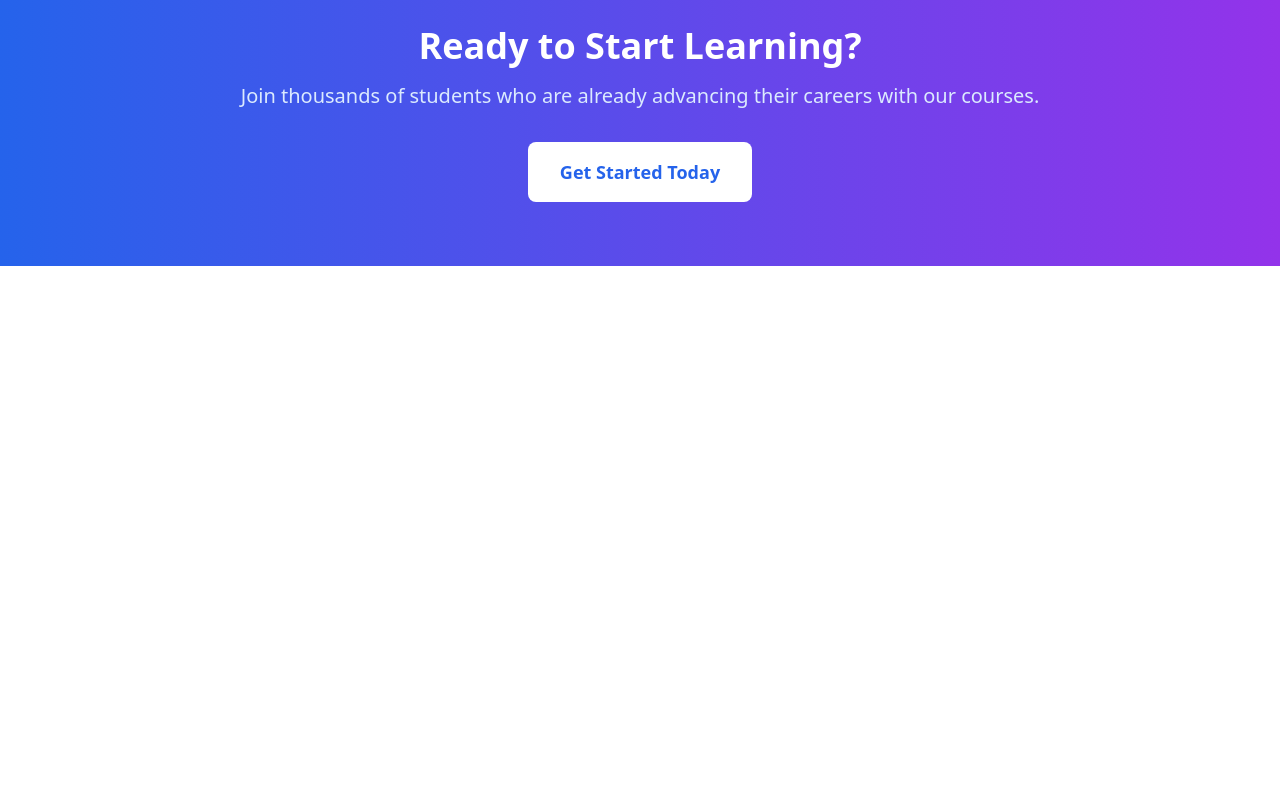
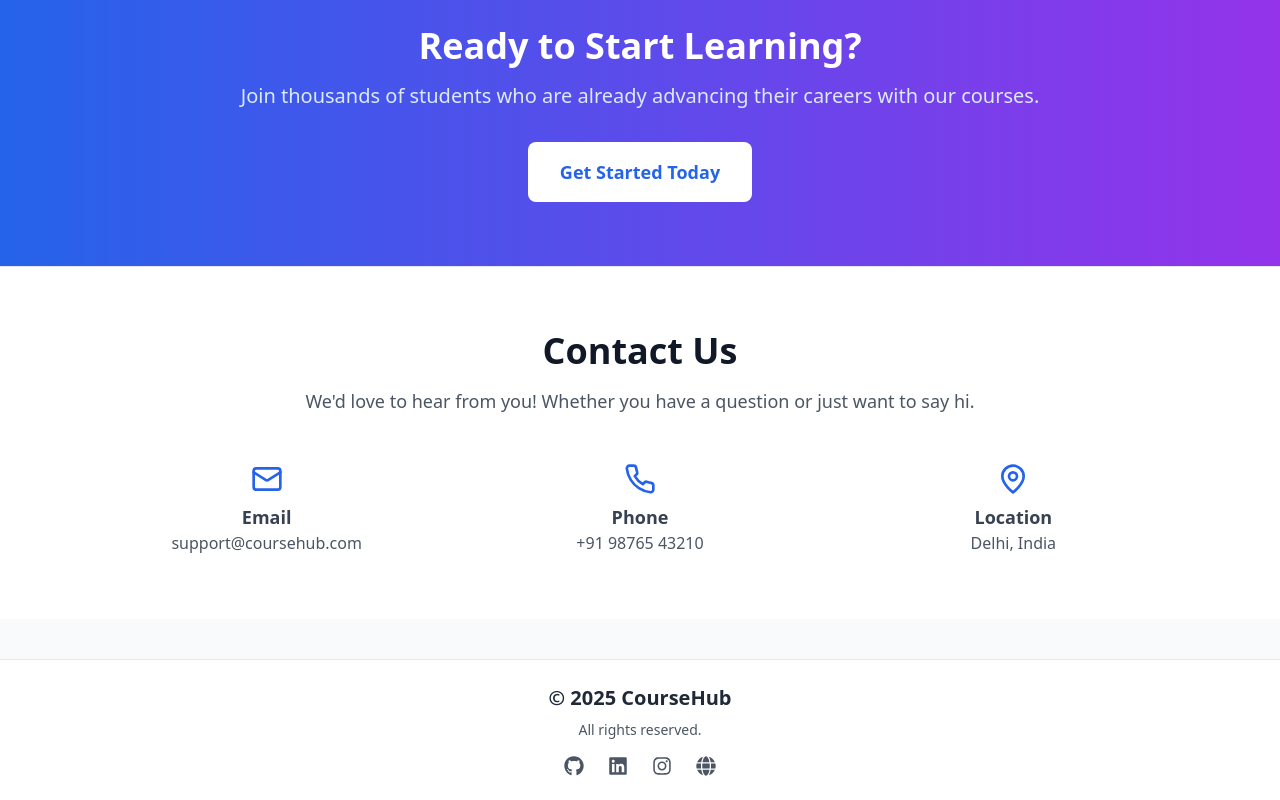
Before and after one commit to WavyWeb/SkillHub-CourseSelling, a React (Vite) app in the folder Front/: page / in a window 1280 px wide. Shown: the part 1627-2427 px from the top of the page. Before the commit the page ends 1893 px from the top, so only its background shows below. Built offline with nearby package versions, Linux system fonts and the light colour scheme.

Commit message:
feat: Add contact section, footer component, scroll-to-top button & fix course card height consistency

```diff
--- a/Front/package.json
+++ b/Front/package.json
@@ -10,11 +10,12 @@
     "preview": "vite preview"
   },
   "dependencies": {
+    "axios": "^1.6.0",
     "lucide-react": "^0.344.0",
     "react": "^18.3.1",
     "react-dom": "^18.3.1",
-    "react-router-dom": "^6.26.1",
-    "axios": "^1.6.0"
+    "react-icons": "^5.5.0",
+    "react-router-dom": "^6.26.1"
   },
   "devDependencies": {
     "@eslint/js": "^9.9.1",
--- a/Front/src/App.tsx
+++ b/Front/src/App.tsx
@@ -2,6 +2,7 @@ import React from 'react';
 import { BrowserRouter as Router, Routes, Route } from 'react-router-dom';
 import { AuthProvider } from './context/AuthContext';
 import Navbar from './components/Navbar';
+import Footer from './components/Footer';
 import Home from './pages/Home';
 import Login from './pages/Login';
 import Signup from './pages/Signup';
@@ -9,13 +10,15 @@ import Courses from './pages/Courses';
 import MyCourses from './pages/MyCourses';
 import AdminDashboard from './pages/admin/Dashboard';
 import ProtectedRoute from './components/ProtectedRoute';
+import ScrollToTopButton from './components/ScrollToTopButton';
 
 function App() {
   return (
     <AuthProvider>
       <Router>
-        <div className="min-h-screen bg-gray-50">
+        <div className="min-h-screen flex flex-col bg-gray-50">
           <Navbar />
+          <main className="flex-grow">
             <Routes>
               <Route path="/" element={<Home />} />
               <Route path="/login" element={<Login />} />
@@ -38,6 +41,9 @@ function App() {
                 }
               />
             </Routes>
+          </main>
+          <Footer />
+           <ScrollToTopButton />
         </div>
       </Router>
     </AuthProvider>
--- a/Front/src/components/CourseCard.tsx
+++ b/Front/src/components/CourseCard.tsx
@@ -18,7 +18,7 @@ const CourseCard: React.FC<CourseCardProps> = ({
   isPurchased = false
 }) => {
   return (
-    <div className="bg-white rounded-xl shadow-lg hover:shadow-xl transition-all duration-300 overflow-hidden group">
+    <div className="bg-white rounded-xl shadow-lg hover:shadow-xl transition-all duration-300 overflow-hidden group flex flex-col h-full">
       <div className="relative overflow-hidden">
         <img
           src={course.imageUrl || 'https://images.pexels.com/photos/5905709/pexels-photo-5905709.jpeg?auto=compress&cs=tinysrgb&w=800'}
@@ -39,7 +39,7 @@ const CourseCard: React.FC<CourseCardProps> = ({
         )}
       </div>
 
-      <div className="p-6">
+      <div className="p-6 flex flex-col flex-grow">
         <h3 className="text-xl font-bold text-gray-900 mb-2 line-clamp-2">
           {course.title}
         </h3>
@@ -64,7 +64,7 @@ const CourseCard: React.FC<CourseCardProps> = ({
         </div>
 
         {showActions && (
-          <div className="flex space-x-2">
+          <div className="mt-auto flex space-x-2">
             {onPurchase && !isPurchased && (
               <button
                 onClick={() => onPurchase(course._id)}
--- /dev/null
+++ b/Front/src/components/Footer.tsx
@@ -0,0 +1,52 @@
+import React from 'react';
+import { FaGithub, FaLinkedin, FaInstagram, FaGlobe } from 'react-icons/fa';
+
+const Footer: React.FC = () => {
+  return (
+    <footer className="bg-white border-t mt-10 py-6 px-4 text-gray-600">
+      <div className="max-w-3xl mx-auto text-center">
+        <h3 className="text-lg md:text-xl font-semibold text-gray-800 mb-2">
+          © {new Date().getFullYear()} CourseHub
+        </h3>
+        <p className="text-sm mb-4">All rights reserved.</p>
+
+        <div className="flex justify-center space-x-6 text-xl">
+          <a
+            href="https://github.com/your-profile"
+            target="_blank"
+            rel="noopener noreferrer"
+            className="hover:text-black"
+          >
+            <FaGithub />
+          </a>
+          <a
+            href="https://linkedin.com/in/your-profile"
+            target="_blank"
+            rel="noopener noreferrer"
+            className="hover:text-blue-700"
+          >
+            <FaLinkedin />
+          </a>
+          <a
+            href="https://instagram.com/your-profile"
+            target="_blank"
+            rel="noopener noreferrer"
+            className="hover:text-pink-600"
+          >
+            <FaInstagram />
+          </a>
+          <a
+            href="https://yourwebsite.com"
+            target="_blank"
+            rel="noopener noreferrer"
+            className="hover:text-green-600"
+          >
+            <FaGlobe />
+          </a>
+        </div>
+      </div>
+    </footer>
+  );
+};
+
+export default Footer;
--- /dev/null
+++ b/Front/src/components/ScrollToTopButton.tsx
@@ -0,0 +1,35 @@
+import React, { useEffect, useState } from 'react';
+import { ArrowUp } from 'lucide-react';
+
+const ScrollToTopButton: React.FC = () => {
+  const [isVisible, setIsVisible] = useState(false);
+
+  useEffect(() => {
+    const toggleVisibility = () => {
+      if (window.scrollY > 300) {
+        setIsVisible(true);
+      } else {
+        setIsVisible(false);
+      }
+    };
+
+    window.addEventListener('scroll', toggleVisibility);
+    return () => window.removeEventListener('scroll', toggleVisibility);
+  }, []);
+
+  const scrollToTop = () => {
+    window.scrollTo({ top: 0, behavior: 'smooth' });
+  };
+
+  return isVisible ? (
+    <button
+      onClick={scrollToTop}
+      className="fixed bottom-6 right-6 z-50 bg-gradient-to-r from-blue-600 to-purple-600 text-white p-3 rounded-full shadow-lg hover:scale-110 transition-transform duration-300"
+      aria-label="Scroll to top"
+    >
+      <ArrowUp className="h-5 w-5" />
+    </button>
+  ) : null;
+};
+
+export default ScrollToTopButton;
--- a/Front/src/pages/Home.tsx
+++ b/Front/src/pages/Home.tsx
@@ -3,6 +3,7 @@ import { Link } from 'react-router-dom';
 import { courseAPI } from '../services/api';
 import { Course } from '../types';
 import CourseCard from '../components/CourseCard';
+import { Mail, Phone, MapPin } from 'lucide-react';
 import { BookOpen, Users, Award, TrendingUp, ArrowRight } from 'lucide-react';
 
 const Home: React.FC = () => {
@@ -138,6 +139,36 @@ const Home: React.FC = () => {
           </Link>
         </div>
       </section>
+
+      {/* Contact Section */}
+      <section className="bg-white py-16 border-t">
+        <div className="max-w-6xl mx-auto px-4 sm:px-6 lg:px-8">
+          <div className="text-center mb-12">
+            <h2 className="text-4xl font-bold text-gray-900 mb-4">Contact Us</h2>
+            <p className="text-lg text-gray-600">
+              We'd love to hear from you! Whether you have a question or just want to say hi.
+            </p>
+          </div>
+
+          <div className="grid grid-cols-1 md:grid-cols-3 gap-8 text-center">
+            <div className="flex flex-col items-center">
+              <Mail className="h-8 w-8 text-blue-600 mb-2" />
+              <p className="text-lg font-semibold text-gray-700">Email</p>
+              <p className="text-gray-600">support@coursehub.com</p>
+            </div>
+            <div className="flex flex-col items-center">
+              <Phone className="h-8 w-8 text-blue-600 mb-2" />
+              <p className="text-lg font-semibold text-gray-700">Phone</p>
+              <p className="text-gray-600">+91 98765 43210</p>
+            </div>
+            <div className="flex flex-col items-center">
+              <MapPin className="h-8 w-8 text-blue-600 mb-2" />
+              <p className="text-lg font-semibold text-gray-700">Location</p>
+              <p className="text-gray-600">Delhi, India</p>
+            </div>
+          </div>
+        </div>
+      </section>
     </div>
   );
 };
```
Also changed, not shown: 1 other file (tests, documents, lock files or other folders). Lines whose indentation alone changed are shown as unchanged.
